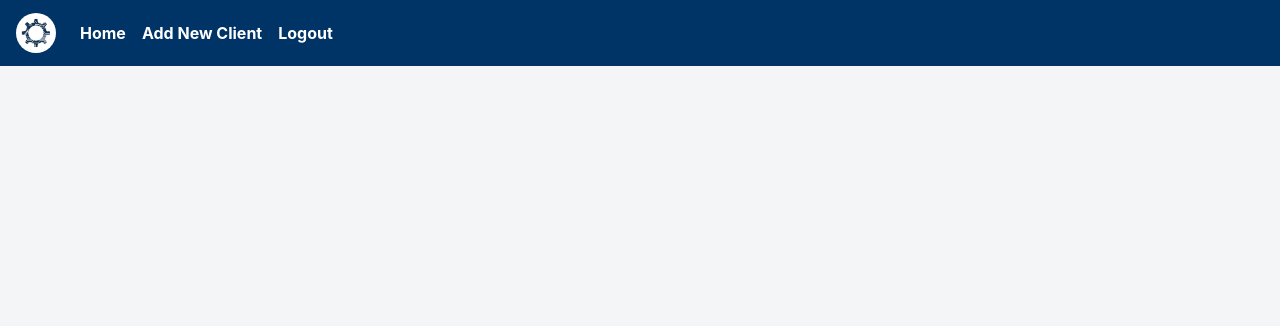
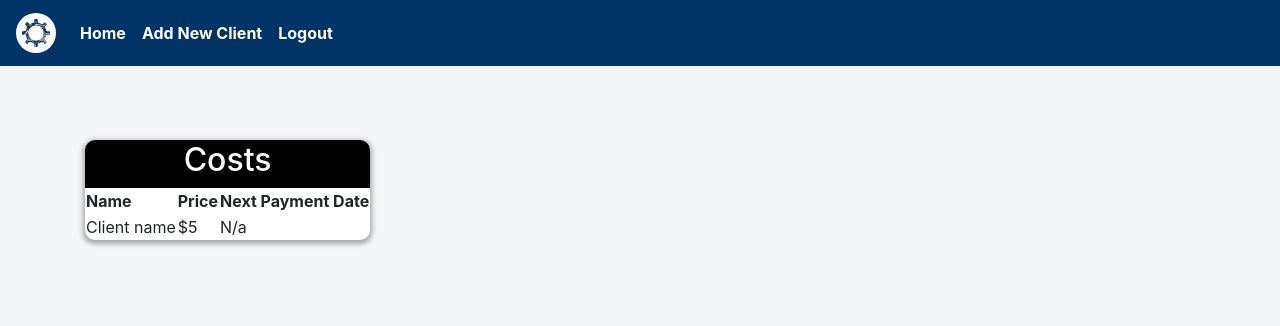
Before and after one commit to jdriscoll98/Web-Client-Management, a Django app: page / in a window 1280 px wide. Shown: the top 326 px of the page. Run offline with Django 3.2, Linux system fonts and the light colour scheme; the visitor is signed in with stand-in values (Sample User, id 1); parts of the project's set-up code (start-up, migrations or seed data) failed here and were passed over; some libraries are stand-ins or nearby versions.

Commit message:
added client and cost models

```diff
--- a/website/templates/website/homepage.html
+++ b/website/templates/website/homepage.html
@@ -5,6 +5,41 @@
 
 {% block content %}
 {% include 'website/server_messages.html' %}
+<div class="container">
+  <div class="row">
+    <div class="col">
+      <table id="cost-table class="table">
+        <thead>
+          <tr>
+            <th colspan="3" class="heading">
+              <h2>
+                Costs
+              </h2>
+            </th>
+          </tr>
+        </thead>
+        <tbody>
+          <tr>
+            <th>Name</th>
+            <th>Price</th>
+            <th class="center">Next Payment Date</th>
+          </tr>
+          <tr>
+            <td>
+              Client name
+            </td>
+            <td>
+              $5
+            </td>
+            <td>
+              N/a
+              </td>
+          </tr>
+        </tbody>
+      </table>
+    </div>
+  </div>
+</div>
 {% endblock content %}
 
 {% block js %}
```
Also changed, not shown: website/models.py (+40 -0 lines).
